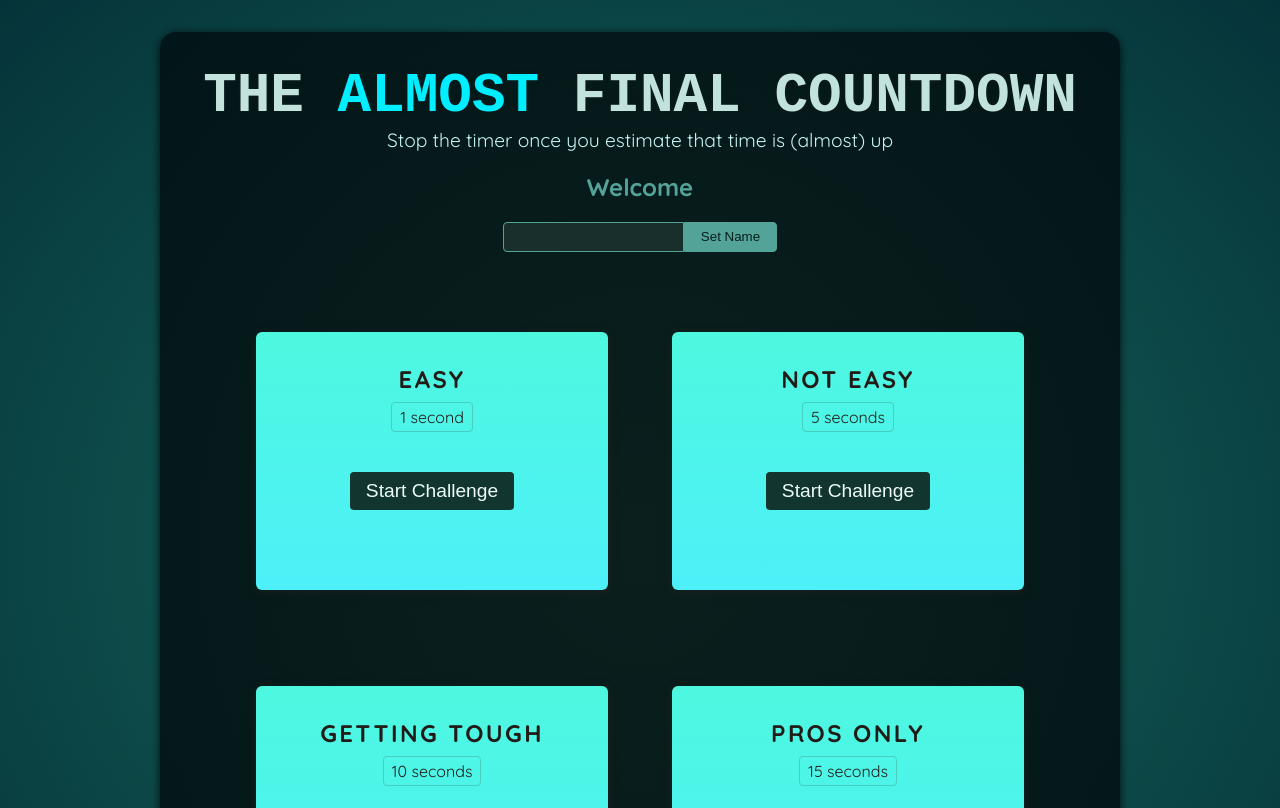
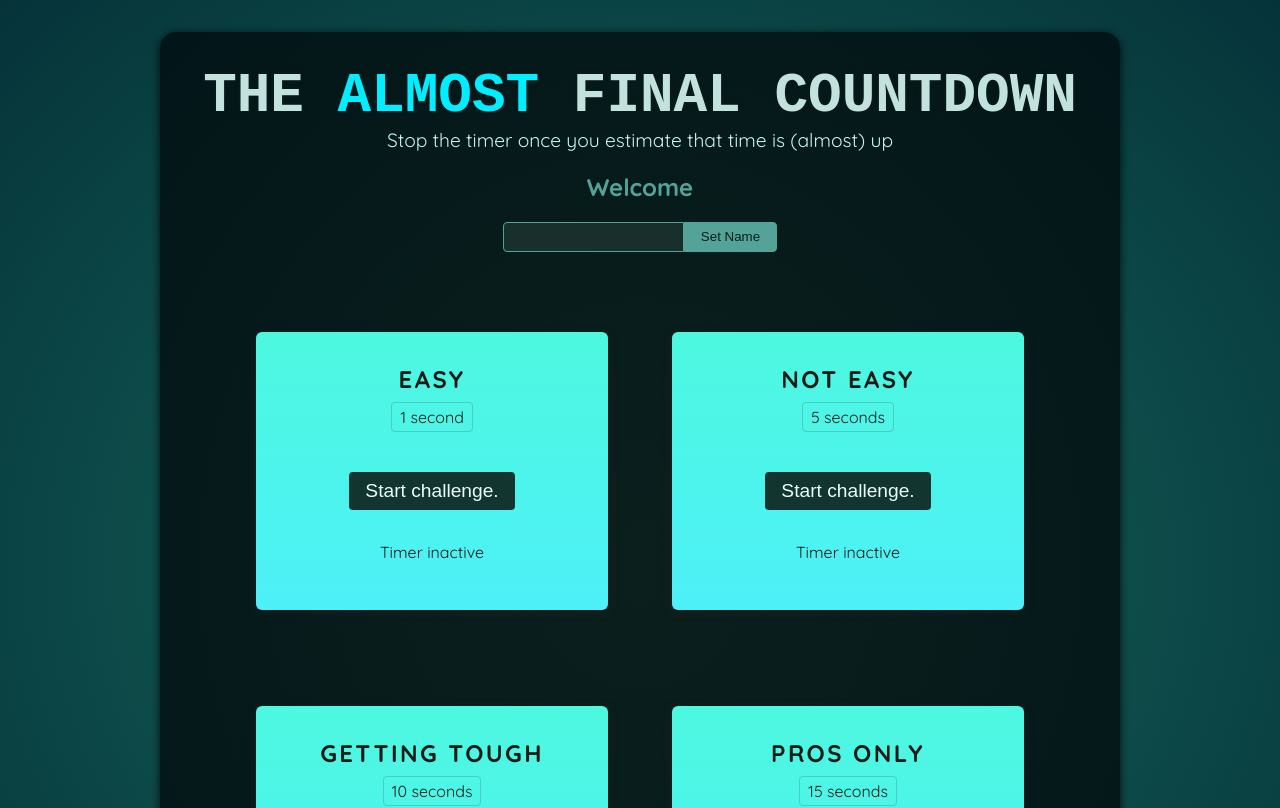
Before and after one commit to kei1-st/timer, a React (Vite) app: page / in a window 1280 px wide. Shown: the top 808 px of the page. Built offline with nearby package versions, Linux system fonts and the light colour scheme; a web font is replaced by a local one.

Commit message:
add start / stop function to TimerChallenge

```diff
--- a/src/components/TimerChallenge.jsx
+++ b/src/components/TimerChallenge.jsx
@@ -1,14 +1,40 @@
+import { useState, useRef } from "react";
+
+let timer;
+
 export default function TimerChallenge({ title, targetTime }) {
+  const [timerStarted, setTimerStarted] = useState(false);
+  const [timerExpired, setTimerExpired] = useState(false);
+
+  function handleStart() {
+    timer = setTimeout(() => {
+      setTimerExpired(true);
+    }, targetTime * 1000);
+
+    setTimerStarted(true);
+  }
+
+  function handleStop() {
+    clearTimeout(timer);
+    setTimerStarted(false);
+    setTimerExpired(false);
+  }
+
   return (
     <section className="challenge">
       <h2>{title}</h2>
+      {timerExpired && <p> you lost </p>}
       <p className="challenge-time">
         {targetTime} second{targetTime > 1 ? "s" : ""}
       </p>
       <p>
-        <button>Start Challenge</button>
+        <button onClick={timerStarted ? handleStop : handleStart}>
+          {timerStarted ? "Stop" : "Start"} challenge.
+        </button>
       </p>
-      <p className=""></p>
+      <p className={timerStarted ? "active" : undefined}>
+        {timerStarted ? "Timer is running" : "Timer inactive"}
+      </p>
     </section>
   );
 }
```
